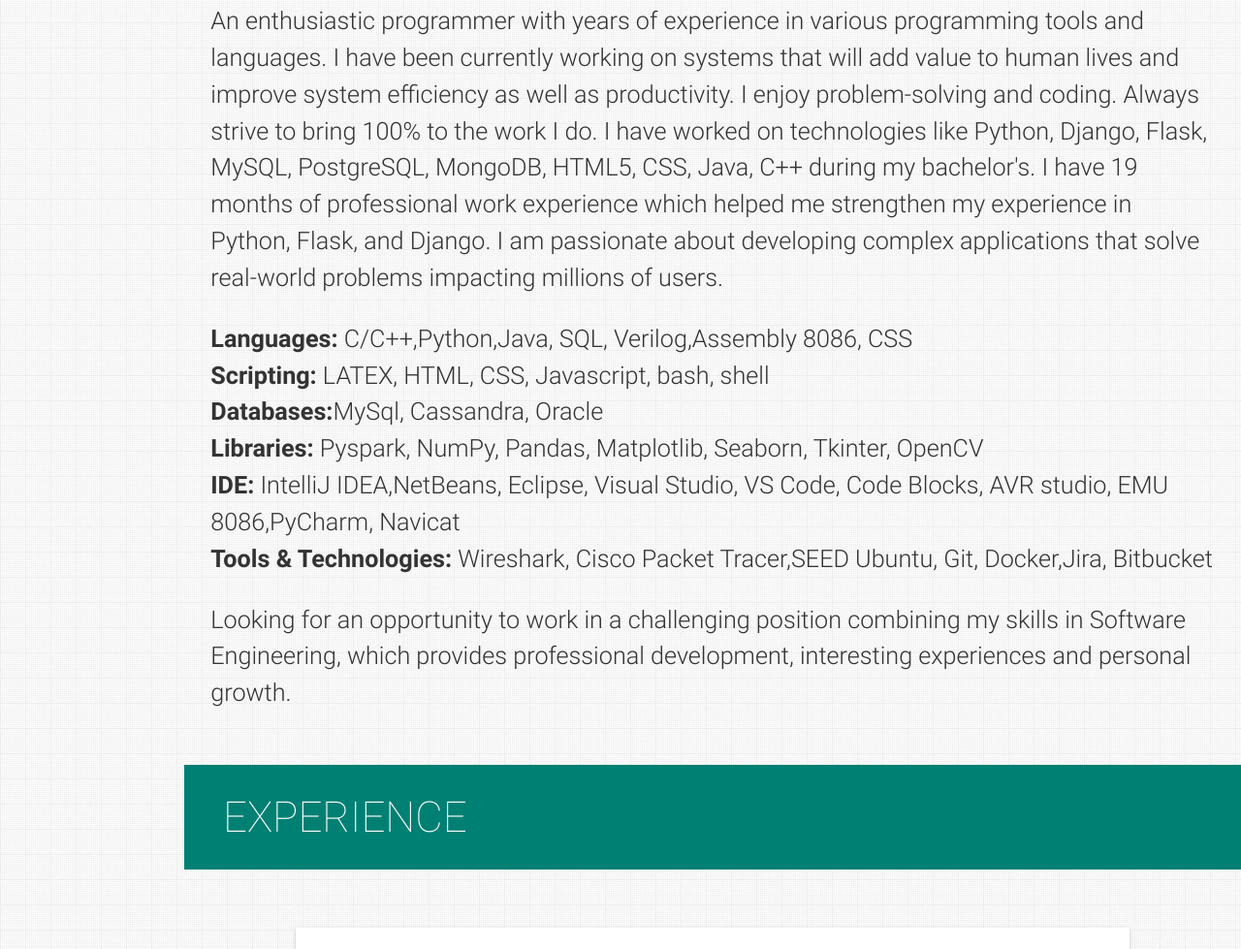
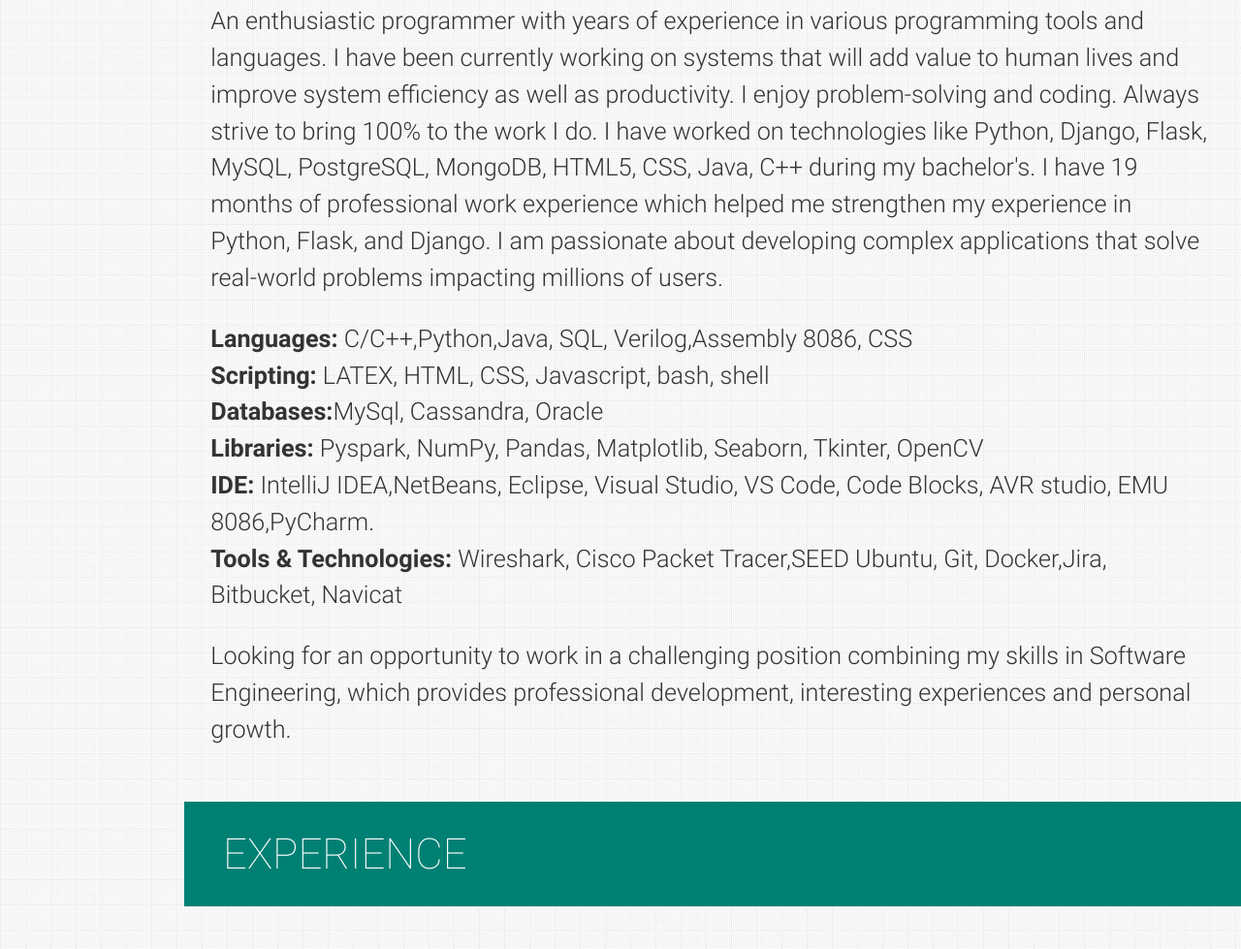
Before and after one commit to MDOmerDanish/mdomerdanish.github.io, a plain HTML site: page index.html in a window 1280 px wide. Shown: the part 965-1944 px from the top of the page at 97% size. Drawn offline with nearby package versions, Linux system fonts and the light colour scheme.

Commit message:
Update index.html

```diff
--- a/index.html
+++ b/index.html
@@ -339,9 +339,9 @@
 
             <li><b>Databases:</b>MySql, Cassandra, Oracle</li>
             <li><b>Libraries:</b> Pyspark, NumPy, Pandas, Matplotlib, Seaborn, Tkinter, OpenCV</li>
-            <li><b> IDE:</b> IntelliJ IDEA,NetBeans, Eclipse, Visual Studio, VS Code, Code Blocks, AVR studio, EMU 8086,PyCharm, Navicat
+            <li><b> IDE:</b> IntelliJ IDEA,NetBeans, Eclipse, Visual Studio, VS Code, Code Blocks, AVR studio, EMU 8086,PyCharm.
             </li>
-            <li><b>Tools & Technologies:</b> Wireshark, Cisco Packet Tracer,SEED Ubuntu, Git, Docker,Jira, Bitbucket</li>
+            <li><b>Tools & Technologies:</b> Wireshark, Cisco Packet Tracer,SEED Ubuntu, Git, Docker,Jira, Bitbucket, Navicat</li>
           </ul>
 
         </p>
@@ -1132,7 +1132,7 @@
   <script src="assets/vendor/typed.js/typed.min.js"></script>
   <script type="text/javascript">
     var typed = new Typed('.typing',{
-      strings: ["Pythonist", "Developer", "Fast Learner"],
+      strings: ["Network & Security enthusiast " "Researcher","Pythonist", "Big Data enthusiast"],
       loop: true,
       typeSpeed: 80,
       backSpeed: 40
```
